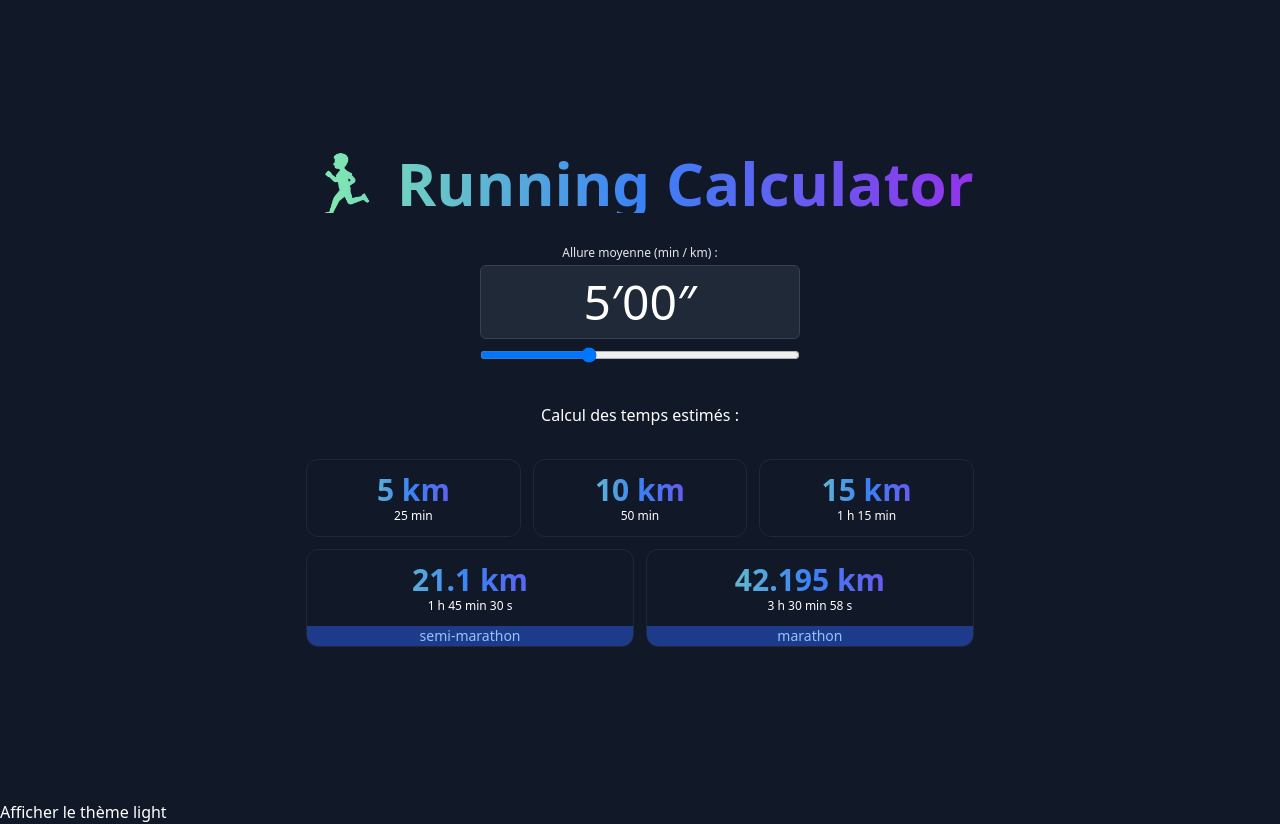
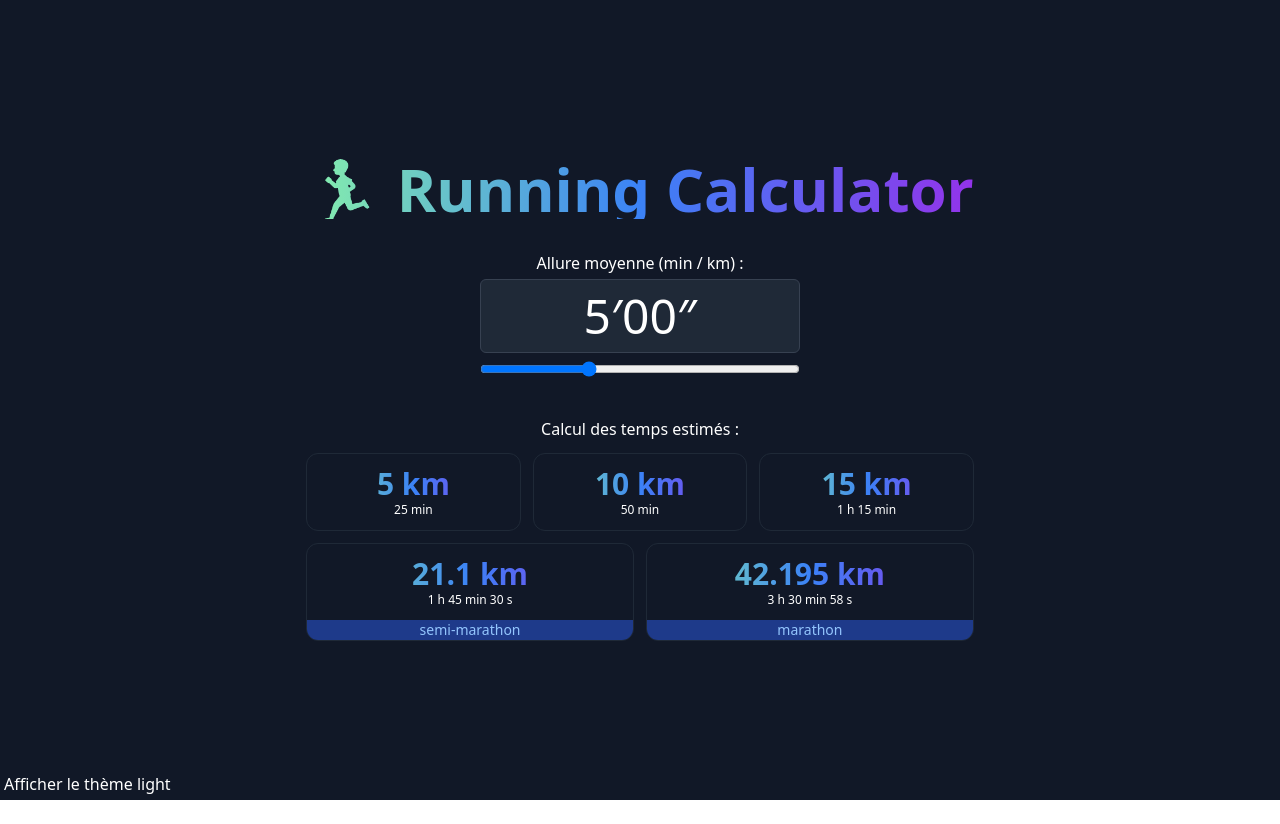
Before and after one commit to estitpab/running-calculator, a React (Vite) app: page / in a window 1280 px wide. After the commit the page ends 800 px from the top, so only its background shows below. Built offline with nearby package versions, Linux system fonts and the light colour scheme.

Commit message:
Disable selectable input with seconds

```diff
--- a/src/components/Calculator.tsx
+++ b/src/components/Calculator.tsx
@@ -13,7 +13,7 @@ const Calculator = () => {
       <PaceSelector pace={pace} setPace={setPace} />
 
       <h2>Calcul des temps estimés :</h2>
-      <section className="mt-8 grid grid-cols-3 gap-3 md:grid-cols-3 lg:grid-cols-3">
+      <section className="mt-3 grid grid-cols-3 gap-3 md:grid-cols-3 lg:grid-cols-3">
         <TimeBlock distance={5} pace={pace} />
         <TimeBlock distance={10} pace={pace} />
         <TimeBlock distance={15} pace={pace} />
--- a/src/components/PaceSelector.tsx
+++ b/src/components/PaceSelector.tsx
@@ -1,4 +1,4 @@
-import { useContext, ChangeEvent, useState, useRef } from "react";
+import { useContext, ChangeEvent, useState } from "react";
 import clsx from "clsx";
 import { ThemeContext } from "../layout/Layout";
 import {
@@ -13,7 +13,6 @@ interface Props {
 }
 
 const PaceSelector = ({ pace, setPace }: Props) => {
-  const secondInput = useRef<HTMLInputElement>(null);
   const theme = useContext(ThemeContext);
   const lightTheme = theme === "light";
   const [displayedPace, setDisplayedPace] = useState([DEFAULT_MINUTES_PACE, 0]);
@@ -35,30 +34,29 @@ const PaceSelector = ({ pace, setPace }: Props) => {
 
   return (
     <div className="max-w-xs m-auto">
+      <h2>Allure moyenne (min / km) :</h2>
+      <p
+        className={`text-center text-5xl p-3 mb-2 mt-1 w-full rounded-md border-gray-700 border border-solid ${clsx(
+          lightTheme ? "bg-gray-200 text-gray-900" : "bg-gray-800 text-white"
+        )}`}
+      >
+        {outputPace}
+      </p>
       <label
         htmlFor="pace"
         className={`block text-xs font-medium text-gray-200 ${clsx(
           lightTheme && "text-gray-900"
         )}`}
       >
-        Allure moyenne (min / km) :
-        <p
-          className={`text-center text-5xl p-3 mb-2 mt-1 w-full rounded-md border-gray-700 border border-solid ${clsx(
-            lightTheme ? "bg-gray-200 text-gray-900" : "bg-gray-800 text-white"
-          )}`}
-          onClick={() => secondInput.current?.focus()}
-        >
-          {outputPace}
-        </p>
         <input
-          ref={secondInput}
           type="number"
+          name="pace"
           step={1}
           min={MIN_MINUTES_PACE * 60}
           max={MAX_MINUTES_PACE * 60}
           onChange={handleDateChange}
           value={pace}
-          className=" absolute -z-10"
+          hidden
         />
         <input
           type="range"
--- a/src/layout/Layout.tsx
+++ b/src/layout/Layout.tsx
@@ -23,10 +23,10 @@ const Layout = ({ children }: Props) => {
           lightTheme ? "bg-white text-gray-900" : "bg-gray-900 text-white"
         )}`}
       >
-        <div className="mx-auto max-w-screen-xl px-4 py-10 lg:flex lg:h-screen lg:items-center">
+        <div className="mx-auto max-w-screen-xl px-4 py-10 flex h-screen items-center">
           <div className="mx-auto max-w-3xl text-center">{children}</div>
         </div>
-        <button onClick={handleThemeChange}
+        <button onClick={handleThemeChange} className=" absolute bottom-1 left-1"
         >
           Afficher le thème {theme === "dark" ? "light" : "dark"}
         </button>
```
